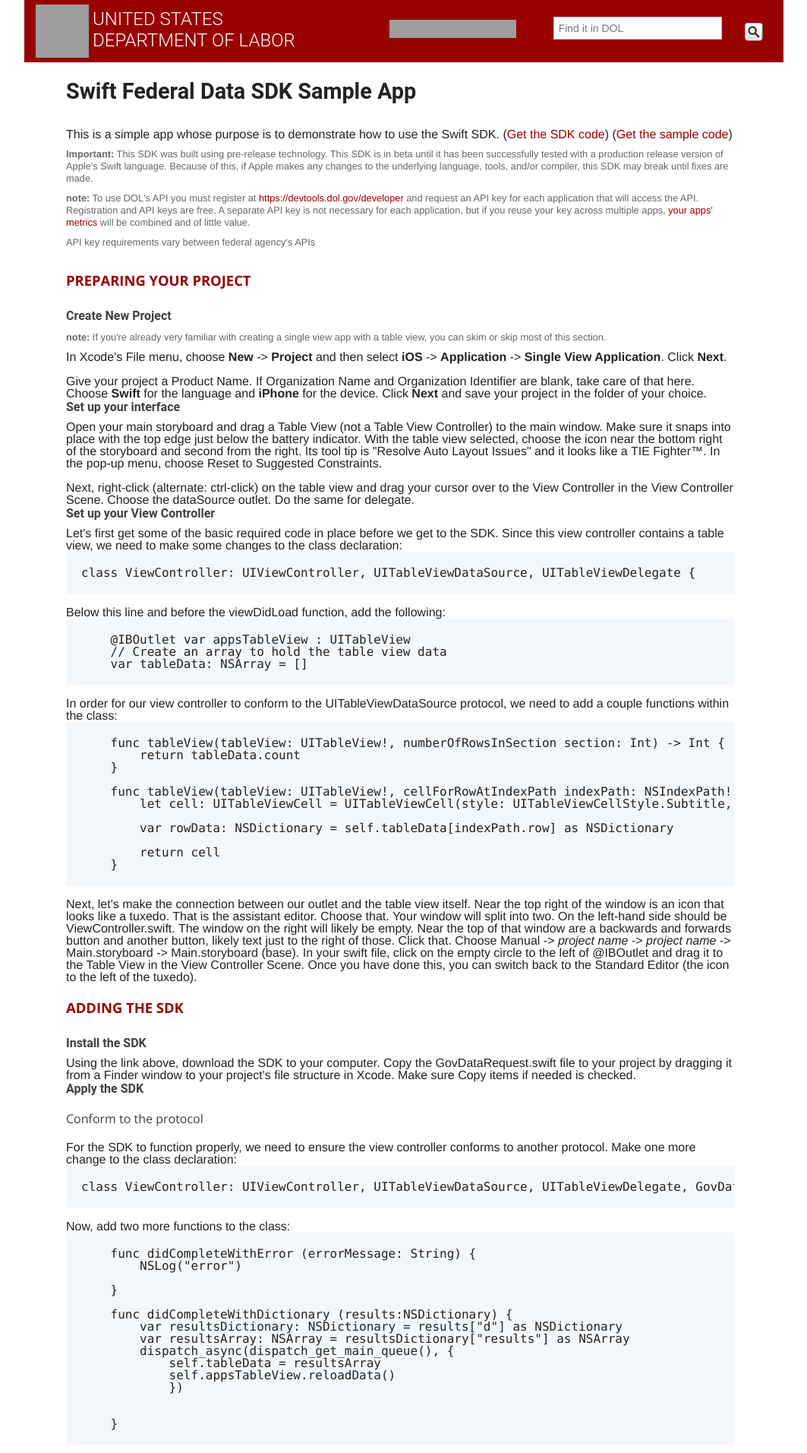
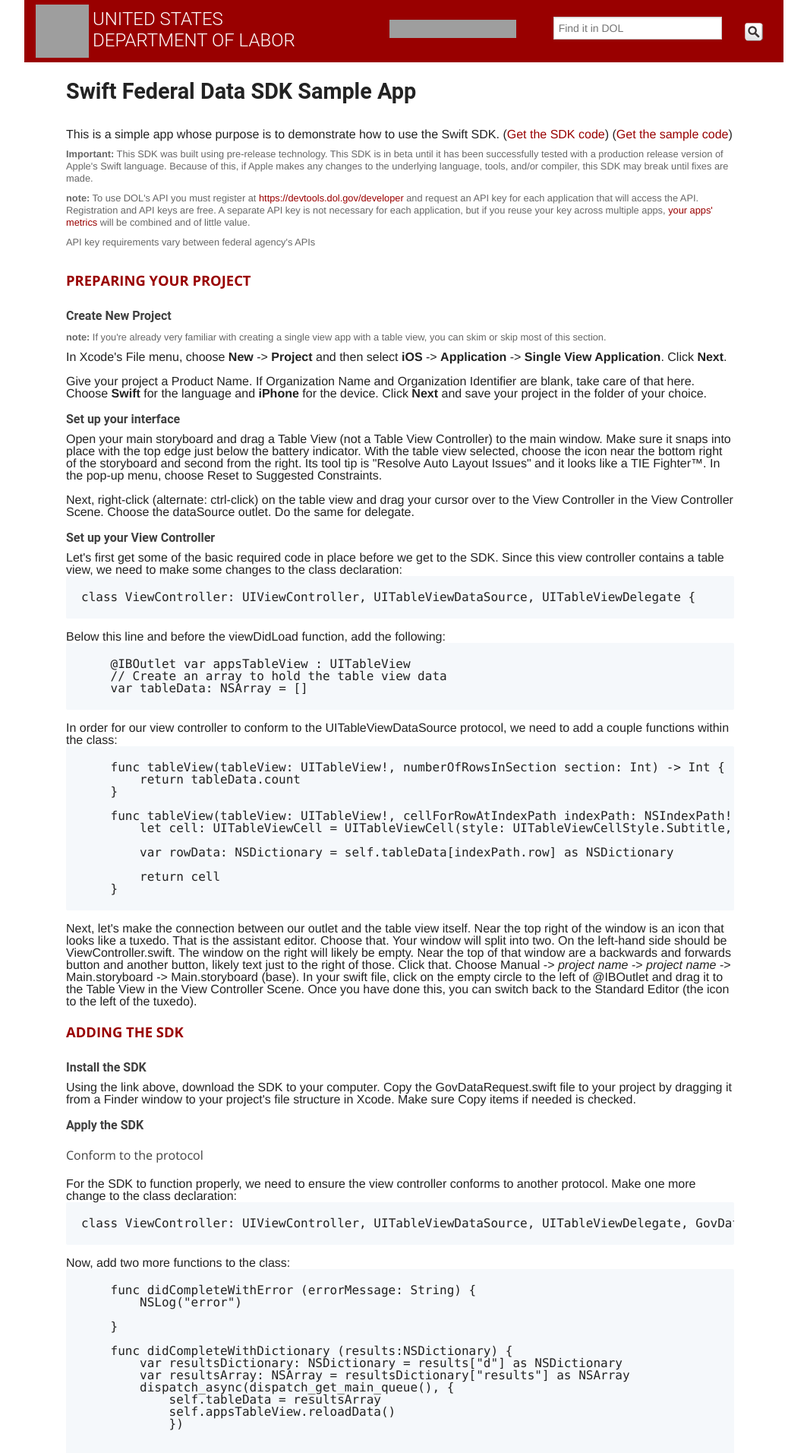
Before and after one commit to USDepartmentofLabor/Swift-Sample-App, a Jekyll site: the page built from index.html, in a window 1280 px wide. Shown: the top 1912 px of the page at 76% size, without its empty margins (108-1171 px from the left). Built offline with Jekyll 4.4.1, drawn with Linux system fonts in a browser that asks for light colours; nearby versions of some CDN libraries; grey boxes are pictures that could not be loaded.

Commit message:
more spacing issues before h3s

```diff
--- a/index.html
+++ b/index.html
@@ -21,10 +21,10 @@
 <h3 class="subtitle">Create New Project</h3>
 <p><strong>note:</strong> If you're already very familiar with creating a single view app with a table view, you can skim or skip most of this section.</p>
 In Xcode's File menu, choose <strong>New</strong> -&gt; <strong>Project</strong> and then select <strong>iOS</strong> -&gt; <strong>Application</strong> -&gt; <strong>Single View Application</strong>.  Click <strong>Next</strong>.<br><br>
-Give your project a Product Name.  If Organization Name and Organization Identifier are blank, take care of that here.  Choose <strong>Swift</strong> for the language and <strong>iPhone</strong> for the device.  Click <strong>Next</strong> and save your project in the folder of your choice.<br>
+Give your project a Product Name.  If Organization Name and Organization Identifier are blank, take care of that here.  Choose <strong>Swift</strong> for the language and <strong>iPhone</strong> for the device.  Click <strong>Next</strong> and save your project in the folder of your choice.<br><br>
 <h3 class="subtitle">Set up your interface</h3>
 Open your main storyboard and drag a Table View (not a Table View Controller) to the main window.  Make sure it snaps into place with the top edge just below the battery indicator.  With the table view selected, choose the icon near the bottom right of the storyboard and second from the right.  Its tool tip is "Resolve Auto Layout Issues" and it looks like a TIE Fighter&trade;.  In the pop-up menu, choose Reset to Suggested Constraints.<br><br>
-Next, right-click (alternate: ctrl-click) on the table view and drag your cursor over to the View Controller in the View Controller Scene.  Choose the dataSource outlet.  Do the same for delegate.<br>
+Next, right-click (alternate: ctrl-click) on the table view and drag your cursor over to the View Controller in the View Controller Scene.  Choose the dataSource outlet.  Do the same for delegate.<br><br>
 <h3 class="subtitle">Set up your View Controller</h3>
 Let's first get some of the basic required code in place before we get to the SDK.  Since this view controller contains a table view, we need to make some changes to the class declaration:
 
@@ -54,7 +54,7 @@
   		<div class='col12 pad1y'>
 <h2 class="subtitle">Adding the SDK</h2>
 <h3 class="subtitle">Install the SDK</h3>
-Using the link above, download the SDK to your computer.  Copy the GovDataRequest.swift file to your project by dragging it from a Finder window to your project's file structure in Xcode.  Make sure Copy items if needed is checked.<br>
+Using the link above, download the SDK to your computer.  Copy the GovDataRequest.swift file to your project by dragging it from a Finder window to your project's file structure in Xcode.  Make sure Copy items if needed is checked.<br><br>
 <h3 class="subtitle">Apply the SDK</h3>
 <h4 class="subtitle">Conform to the protocol</h4>
 For the SDK to function properly, we need to ensure the view controller conforms to another protocol.  Make one more change to the class declaration:
```
